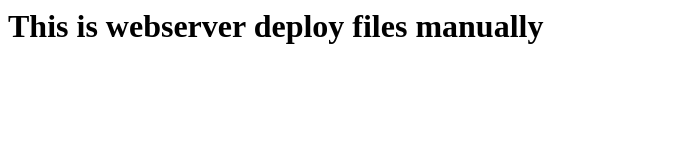
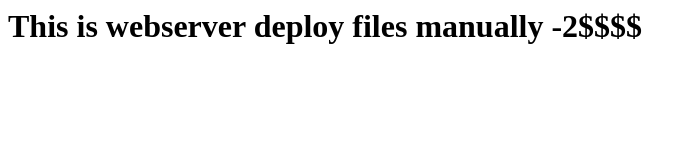
Before and after one commit to kandukuru1108/online4, a plain HTML site: page index.html in a window 1280 px wide. Shown: the whole page, without its empty margins (0-697 px from the left). Drawn offline with Linux system fonts and the light colour scheme.

Commit message:
add index file2

```diff
--- a/index.html
+++ b/index.html
@@ -1 +1 @@
-<h1> This is webserver deploy files manually </h1>
+<h1> This is webserver deploy files manually -2$$$$ </h1>
```
